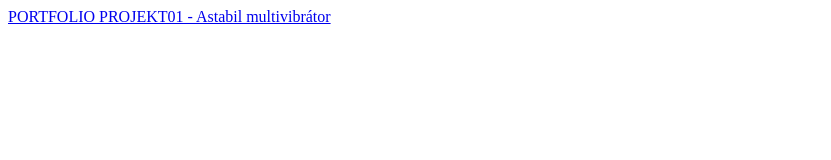
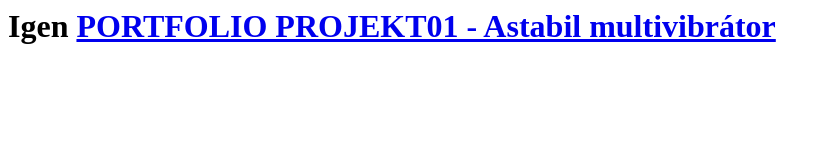
Before and after one commit to FlowYa/portfolio, a plain HTML site: page index.html in a window 1280 px wide. Shown: the whole page, without its empty margins (0-831 px from the left). Drawn offline with Linux system fonts and the light colour scheme.

Commit message:
Update index.html

```diff
--- a/index.html
+++ b/index.html
@@ -1 +1,2 @@
+<h1>Igen</h>
 <a href="https://flowya.github.io/portfolio/"> PORTFOLIO PROJEKT01 - Astabil multivibrátor</a>
```
